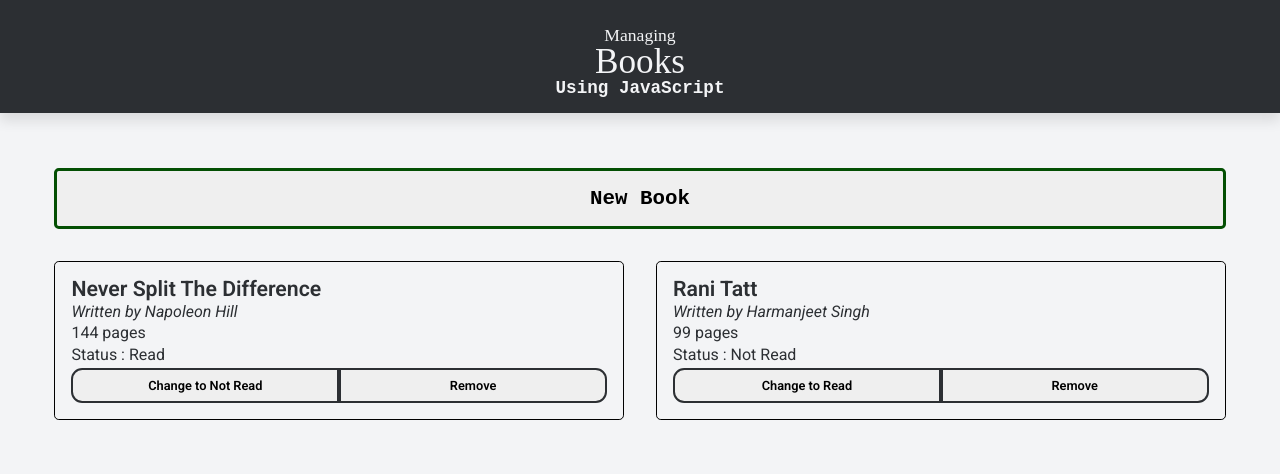
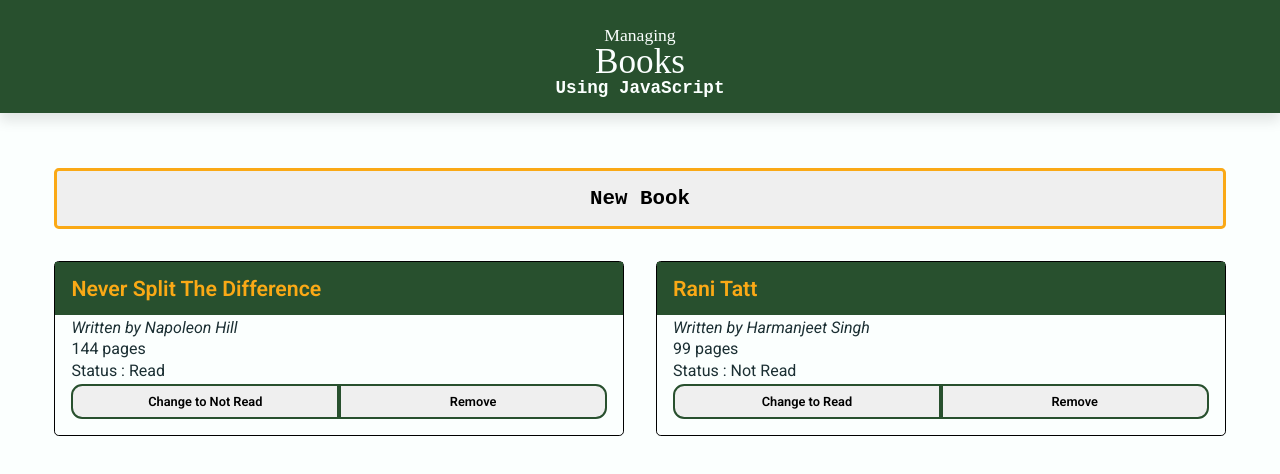
Before and after one commit to amrxt1/js-library, a plain HTML site: page index.html in a window 1280 px wide. Drawn offline with Linux system fonts and the light colour scheme.

Commit message:
Add a color pallete and css variables

```diff
--- a/styles/styles.css
+++ b/styles/styles.css
@@ -1,19 +1,26 @@
 @import url('https://fonts.googleapis.com/css2?family=Roboto:ital,wght@0,100..900;1,100..900&display=swap');
 *{
     font-family: 'Roboto','Franklin Gothic Medium', 'Arial Narrow', Arial, sans-serif;
+    --primary: #FBFFFE;
+    --secondary: #28502E;
+
+    --accent: #FAA916;
+    --text: #1B2F33;
 }
 
+
+
 body{
-    background-color: #F3F4F6;
-    color: #2C2F33;
+    background-color: var(--primary);
+    color: var(--text);
 }
 header {
     box-shadow: 0 8px 12px rgba(0, 0, 0, 0.1);
   }
 
 .header-container{
-    background-color: #2C2F33;
-    color: #F3F4F6;
+    background-color: var(--secondary);
+    color: var(--primary);
     text-align: center;
     padding: 1.67rem;
     padding-bottom: 1rem;
@@ -28,8 +35,6 @@ header {
 }
 
 .book{
-    padding: 1rem;
-
     display: flex;
     flex-direction: column;
     gap: 0.33rem;
@@ -58,13 +63,26 @@ dialog p{
 
 
 
+.book *{
+    padding: 0px 1rem;
+}
 .title{
     font-size: 1.33rem;
     font-weight: 600;
+    padding-top: 1rem;
+    padding-bottom: 1rem;
+
+    background-color: var(--secondary);
+    color: var(--accent);
 }
 .author{
     font-style: italic;
 }
+
+.title,.author,.pages{
+    word-wrap:break-word;
+}
+
 
 #showBtn{
     width: calc(100% - 6.8rem);
@@ -72,7 +90,7 @@ dialog p{
     margin-top: 3.4rem;
     padding: 1rem 1.7rem;
 
-    border: 3px solid rgb(3, 79, 3);
+    border: 3px solid var(--accent);
     border-radius: 0.3rem;
 
     font-size: 1.3rem;
@@ -81,20 +99,21 @@ dialog p{
 }
 
 #showBtn:hover, #showBtn:active{
-    background-color: #2C2F33;
-    border-color: #2C2F33;
-    color: white;
+    background-color: var(--secondary);
+    border-color: var(--secondary);
+    color: var(--primary);
 }
 
 .btns{
     display: flex;
+    padding-bottom: 1rem;
 }
 
 .remove-btn, .read-btn{
     flex: 1;
     padding: 0.5rem 0.85rem;
 
-    border: 2px solid #2C2F33;
+    border: 2px solid var(--secondary);
 
     font-weight: 600;
     font-size: 0.8rem;
```
